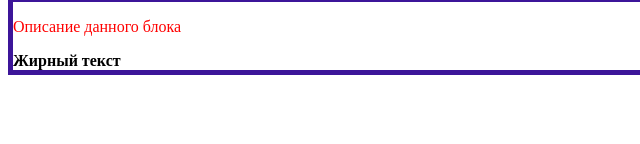
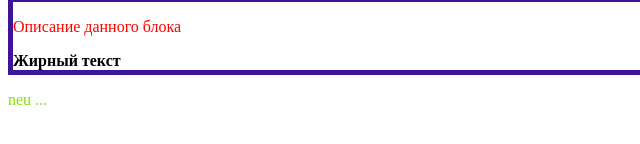
Before and after one commit to faitfilis/Project1, a plain HTML site: page index.html in a window 1280 px wide. Shown: the part 216-360 px from the top of the page, 0-640 px from the left. Drawn offline with Linux system fonts and the light colour scheme.

Commit message:
two commit

```diff
--- a/index.html
+++ b/index.html
@@ -21,6 +21,7 @@
              <p>Описание данного блока</p>
              <strong>Жирный текст</strong>
          </div>
+         <p>neu ...</p>
 
 </body>
 </html>
```
